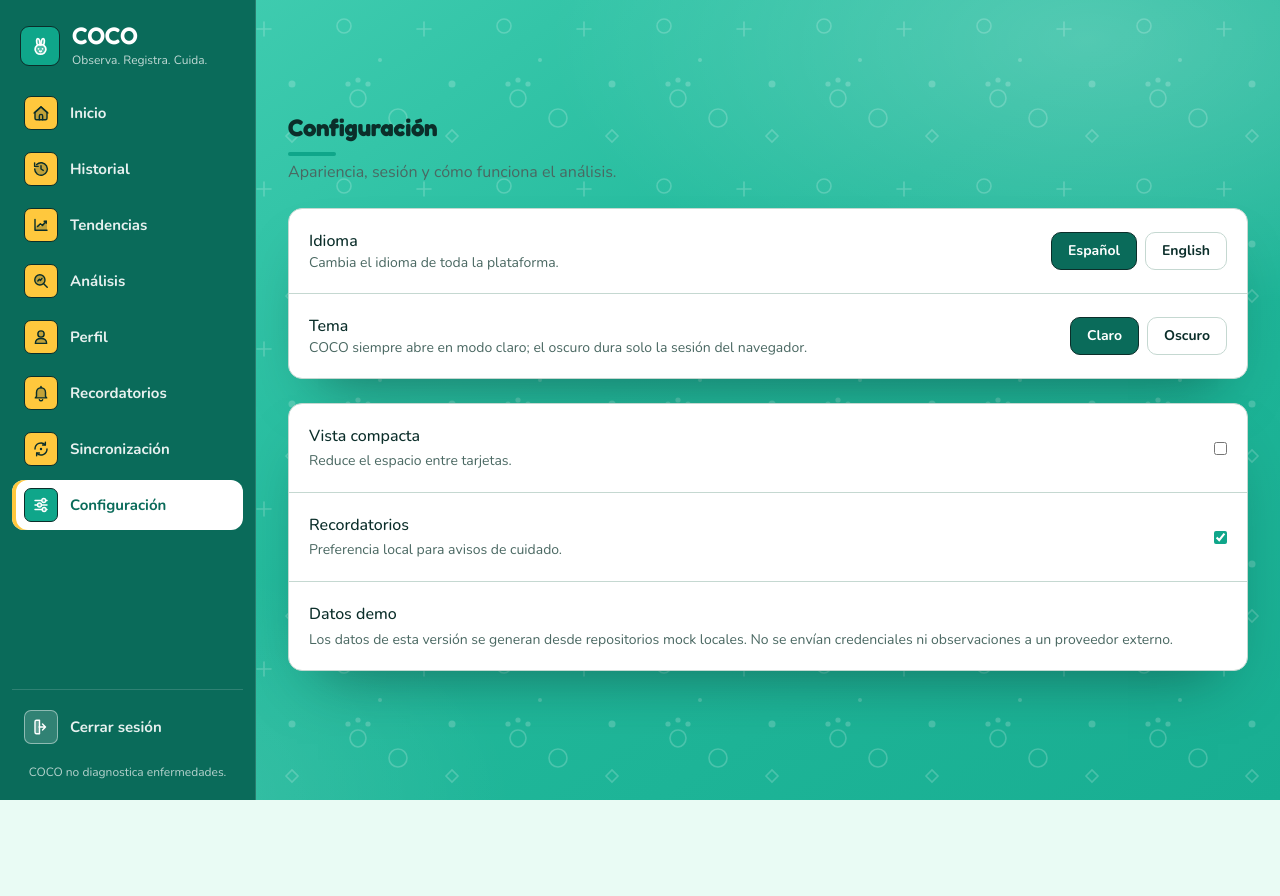
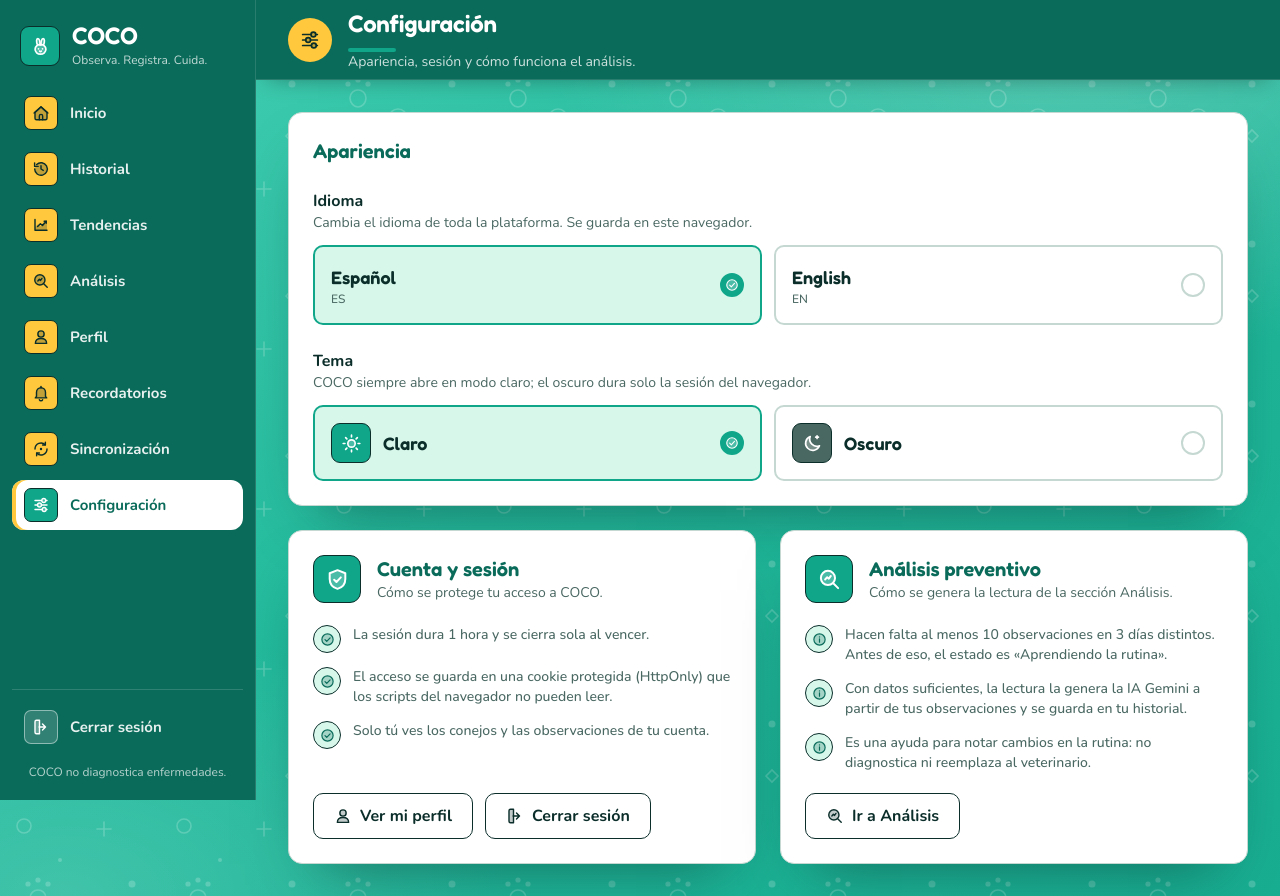
Before and after one commit to VictoriaArteaga/COCO, a Next.js app in the folder web/: page /settings in a window 1280 px wide. Before the commit the page ends 800 px from the top, so only its background shows below. Built offline with nearby package versions, Linux system fonts and the light colour scheme; no server answers.

Commit message:
feat(web): configuración con apariencia, sesión y análisis preventivo

```diff
--- a/web/app/settings/page.tsx
+++ b/web/app/settings/page.tsx
@@ -1,38 +1,43 @@
 'use client'
 
-import { useState } from 'react'
+import Link from 'next/link'
+import { useRouter } from 'next/navigation'
 import { usePrefs } from '@/lib/i18n/PreferencesProvider'
 import type { Lang, Theme } from '@/lib/i18n/dictionaries'
 import { cn } from '@/lib/utils/cn'
+import { Icon, IconTile, type IconName } from '@/components/atoms/Icon'
+import { PageHeader } from '@/components/organisms/PageHeader'
 
-/** Control segmentado accesible (grupo de radios) para elegir una opción entre pocas. */
-function Segmented<T extends string>({ name, label, value, options, onChange }: {
+/** Selector de opciones como tarjetas grandes (grupo de radios accesible). */
+function OptionCards<T extends string>({ name, label, value, options, onChange }: {
   name: string
   label: string
   value: T
-  options: { value: T; label: string }[]
+  options: { value: T; label: string; icon?: IconName; hint?: string }[]
   onChange: (value: T) => void
 }) {
   return (
-    <fieldset className="flex flex-wrap gap-2" aria-label={label}>
+    <fieldset className="grid gap-3 sm:grid-cols-2" aria-label={label}>
       {options.map((option) => {
         const active = option.value === value
         return (
           <label
             key={option.value}
             className={cn(
-              'cursor-pointer rounded-coco border-[1.5px] px-4 py-2 text-sm font-bold transition-[background-color,border-color,transform] duration-150',
-              'focus-within:outline focus-within:outline-2 focus-within:outline-offset-2 focus-within:outline-ink',
-              active
-                ? 'border-ink bg-purple text-white'
-                : 'border-line bg-card text-text hover:-translate-y-0.5 hover:border-ink',
+              'relative flex min-h-[64px] cursor-pointer items-center gap-3 rounded-xl border-2 p-4 transition-[background-color,border-color,transform] duration-150',
+              'focus-within:outline focus-within:outline-2 focus-within:outline-offset-2 focus-within:outline-green',
+              active ? 'border-green bg-green-light' : 'border-line bg-card hover:-translate-y-0.5 hover:border-green',
             )}
           >
-            <input
-              type="radio" name={name} value={option.value} checked={active}
-              onChange={() => onChange(option.value)} className="sr-only"
-            />
-            {option.label}
+            <input type="radio" name={name} value={option.value} checked={active} onChange={() => onChange(option.value)} className="sr-only" />
+            {option.icon && <IconTile name={option.icon} color={active ? '#0FA68A' : '#4A6862'} size={40} />}
+            <span className="min-w-0 flex-1">
+              <span className="block font-display text-lg font-semibold text-text">{option.label}</span>
+              {option.hint && <span className="block text-xs font-medium text-text-secondary">{option.hint}</span>}
+            </span>
+            <span aria-hidden="true" className={cn('flex h-6 w-6 flex-shrink-0 items-center justify-center rounded-full border-2', active ? 'border-green bg-green text-white' : 'border-line')}>
+              {active && <Icon name="check" size={14} />}
+            </span>
           </label>
         )
       })}
@@ -40,24 +45,81 @@ function Segmented<T extends string>({ name, label, value, options, onChange }:
   )
 }
 
+function InfoList({ items, icon }: { items: string[]; icon: IconName }) {
+  return (
+    <ul className="space-y-3">
+      {items.map((text) => (
+        <li key={text} className="flex items-start gap-3 text-sm text-text-secondary">
+          <span className="auth-badge mt-0.5 flex h-7 w-7 flex-shrink-0 items-center justify-center rounded-full"><Icon name={icon} size={15} /></span>
+          <span className="pt-0.5 font-medium">{text}</span>
+        </li>
+      ))}
+    </ul>
+  )
+}
+
 export default function SettingsPage() {
+  const router = useRouter()
   const { t, lang, theme, setLang, setTheme } = usePrefs()
   const s = t.settings
-  const [compact, setCompact] = useState(false)
-  const [reminders, setReminders] = useState(true)
-  return <div className="p-6 lg:p-8 space-y-6"><div><h1 className="text-2xl font-bold">{s.title}</h1><p className="mt-1 text-text-secondary">{s.sub}</p></div>
-    <section className="card divide-y divide-line p-0" aria-label={s.appearance}>
-      <div className="flex flex-wrap items-center justify-between gap-4 p-5">
-        <div><p className="font-medium">{s.language}</p><p className="text-sm text-text-secondary">{s.languageHelp}</p></div>
-        <Segmented<Lang> name="lang" label={s.language} value={lang} onChange={setLang}
-          options={[{ value: 'es', label: s.spanish }, { value: 'en', label: s.english }]} />
+
+  async function logout() {
+    await fetch('/api/auth/logout', { method: 'POST' })
+    router.replace('/login')
+    router.refresh()
+  }
+
+
+  return <div className="space-y-5 p-4 sm:p-6 lg:space-y-6 lg:p-8">
+    <PageHeader title={s.title} sub={s.sub} icon="settings" />
+
+    {/* Apariencia */}
+    <section className="card space-y-6" aria-labelledby="appearance">
+      <h2 id="appearance" className="font-display text-xl font-semibold text-green-dark">{s.appearance}</h2>
+      <div>
+        <p className="font-bold text-text">{s.language}</p>
+        <p className="mb-3 text-sm text-text-secondary">{s.languageHelp} {s.langNote}</p>
+        <OptionCards<Lang> name="lang" label={s.language} value={lang} onChange={setLang}
+          options={[{ value: 'es', label: s.spanish, hint: 'ES' }, { value: 'en', label: s.english, hint: 'EN' }]} />
       </div>
-      <div className="flex flex-wrap items-center justify-between gap-4 p-5">
-        <div><p className="font-medium">{s.theme}</p><p className="text-sm text-text-secondary">{s.themeHelp}</p></div>
-        <Segmented<Theme> name="theme" label={s.theme} value={theme} onChange={setTheme}
-          options={[{ value: 'light', label: s.light }, { value: 'dark', label: s.dark }]} />
+      <div>
+        <p className="font-bold text-text">{s.theme}</p>
+        <p className="mb-3 text-sm text-text-secondary">{s.themeHelp}</p>
+        <OptionCards<Theme> name="theme" label={s.theme} value={theme} onChange={setTheme}
+          options={[{ value: 'light', label: s.light, icon: 'sun' }, { value: 'dark', label: s.dark, icon: 'sleep' }]} />
       </div>
     </section>
-    <section className="card divide-y divide-line p-0"><label className="flex items-center justify-between gap-4 p-5"><span><span className="block font-medium">{s.compact}</span><span className="text-sm text-text-secondary">{s.compactHelp}</span></span><input type="checkbox" checked={compact} onChange={(e) => setCompact(e.target.checked)} /></label><label className="flex items-center justify-between gap-4 p-5"><span><span className="block font-medium">{s.reminders}</span><span className="text-sm text-text-secondary">{s.remindersHelp}</span></span><input type="checkbox" checked={reminders} onChange={(e) => setReminders(e.target.checked)} /></label><div className="p-5"><p className="font-medium">{s.demoData}</p><p className="mt-1 text-sm text-text-secondary">{s.demoDataText}</p></div></section>
+
+    <div className="grid gap-5 lg:grid-cols-2 lg:gap-6">
+      {/* Cuenta y sesión */}
+      <section className="card flex flex-col gap-5" aria-labelledby="session">
+        <div className="flex items-start gap-4">
+          <IconTile name="shield" size={48} />
+          <div>
+            <h2 id="session" className="font-display text-xl font-semibold text-green-dark">{s.sessionTitle}</h2>
+            <p className="text-sm text-text-secondary">{s.sessionSub}</p>
+          </div>
+        </div>
+        <InfoList icon="check" items={[s.sessionA, s.sessionB, s.sessionC]} />
+        <div className="mt-auto flex flex-wrap gap-3">
+          <Link href="/profile" className="btn-secondary"><Icon name="user" size={18} />{s.goProfile}</Link>
+          <button type="button" onClick={logout} className="btn-secondary hover:!bg-coral-light"><Icon name="logout" size={18} />{s.logoutNow}</button>
+        </div>
+      </section>
+
+      {/* Análisis preventivo */}
+      <section className="card flex flex-col gap-5" aria-labelledby="analysis-info">
+        <div className="flex items-start gap-4">
+          <IconTile name="search" size={48} />
+          <div>
+            <h2 id="analysis-info" className="font-display text-xl font-semibold text-green-dark">{s.analysisTitle}</h2>
+            <p className="text-sm text-text-secondary">{s.analysisSub}</p>
+          </div>
+        </div>
+        <InfoList icon="info" items={[s.analysisA, s.analysisB, s.analysisC]} />
+        <div className="mt-auto"><Link href="/analysis" className="btn-secondary"><Icon name="search" size={18} />{s.goAnalysis}</Link></div>
+      </section>
+    </div>
+
   </div>
 }
```
